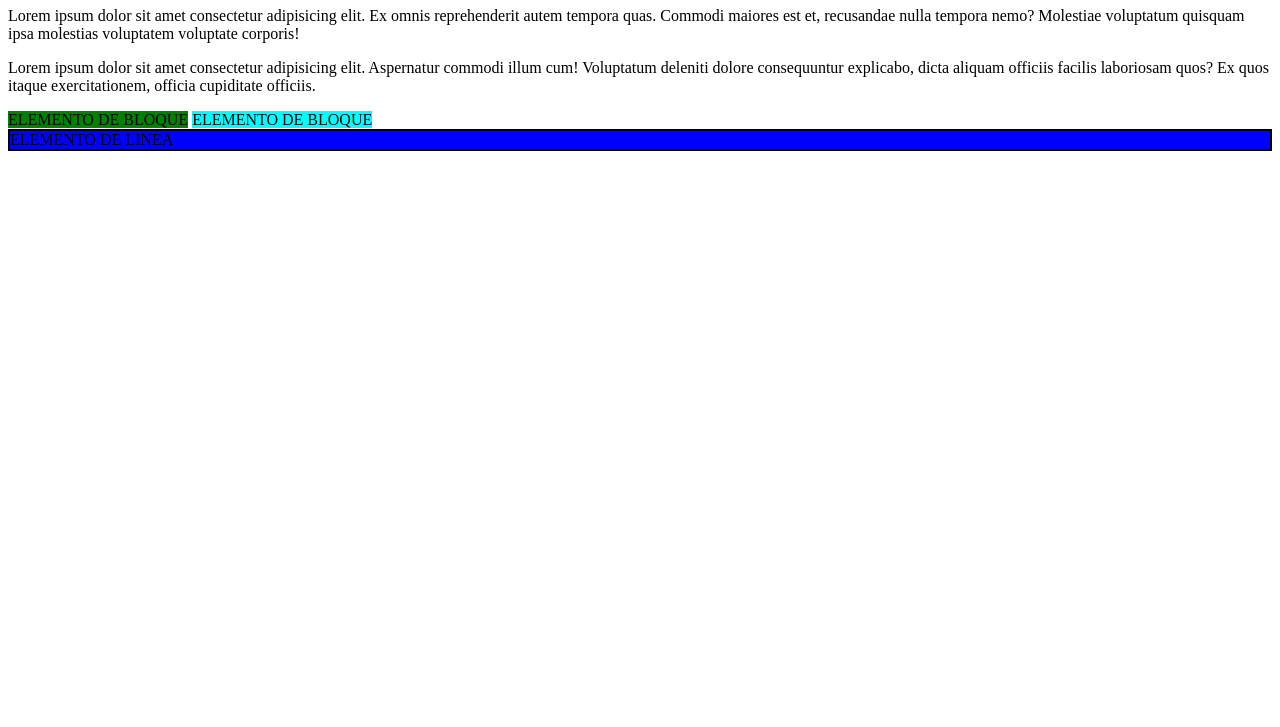
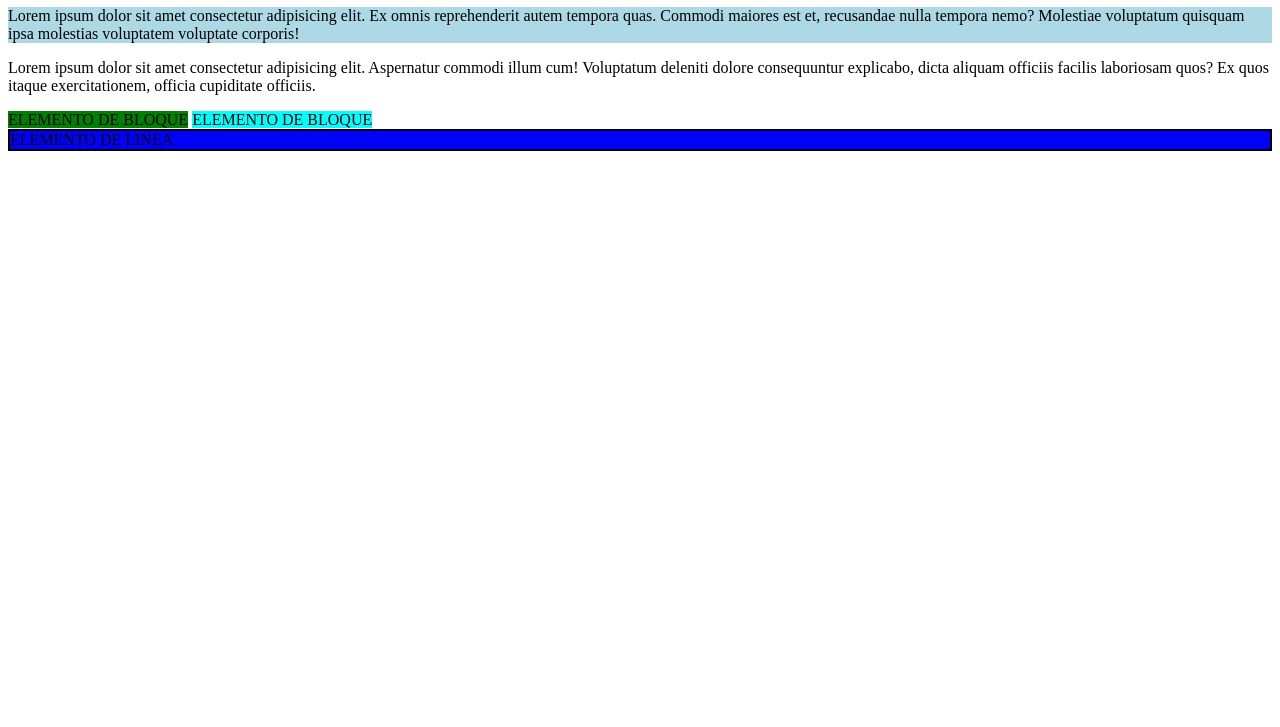
Before and after one commit to anthnyM/helloGithub, a plain HTML site: page index.html in a window 1280 px wide. Shown: the part 73-800 px from the top of the page. Drawn offline with Linux system fonts and the light colour scheme.

Commit message:
lorem ipsum background

```diff
--- a/index.html
+++ b/index.html
@@ -7,7 +7,7 @@
 </head>
 <body>
     <h1>MI PAGINA</h1>
-    <p>Lorem ipsum dolor sit amet consectetur adipisicing elit. Ex omnis reprehenderit autem tempora quas. Commodi maiores est et, recusandae nulla tempora nemo? Molestiae voluptatum quisquam ipsa molestias voluptatem voluptate corporis!</p>
+    <p style="background-color: lightblue;">Lorem ipsum dolor sit amet consectetur adipisicing elit. Ex omnis reprehenderit autem tempora quas. Commodi maiores est et, recusandae nulla tempora nemo? Molestiae voluptatum quisquam ipsa molestias voluptatem voluptate corporis!</p>
     <p>Lorem ipsum dolor sit amet consectetur adipisicing elit. Aspernatur commodi illum cum! Voluptatum deleniti dolore consequuntur explicabo, dicta aliquam officiis facilis laboriosam quos? Ex quos itaque exercitationem, officia cupiditate officiis.</p>
 
     <p class="foo"></p>
```
